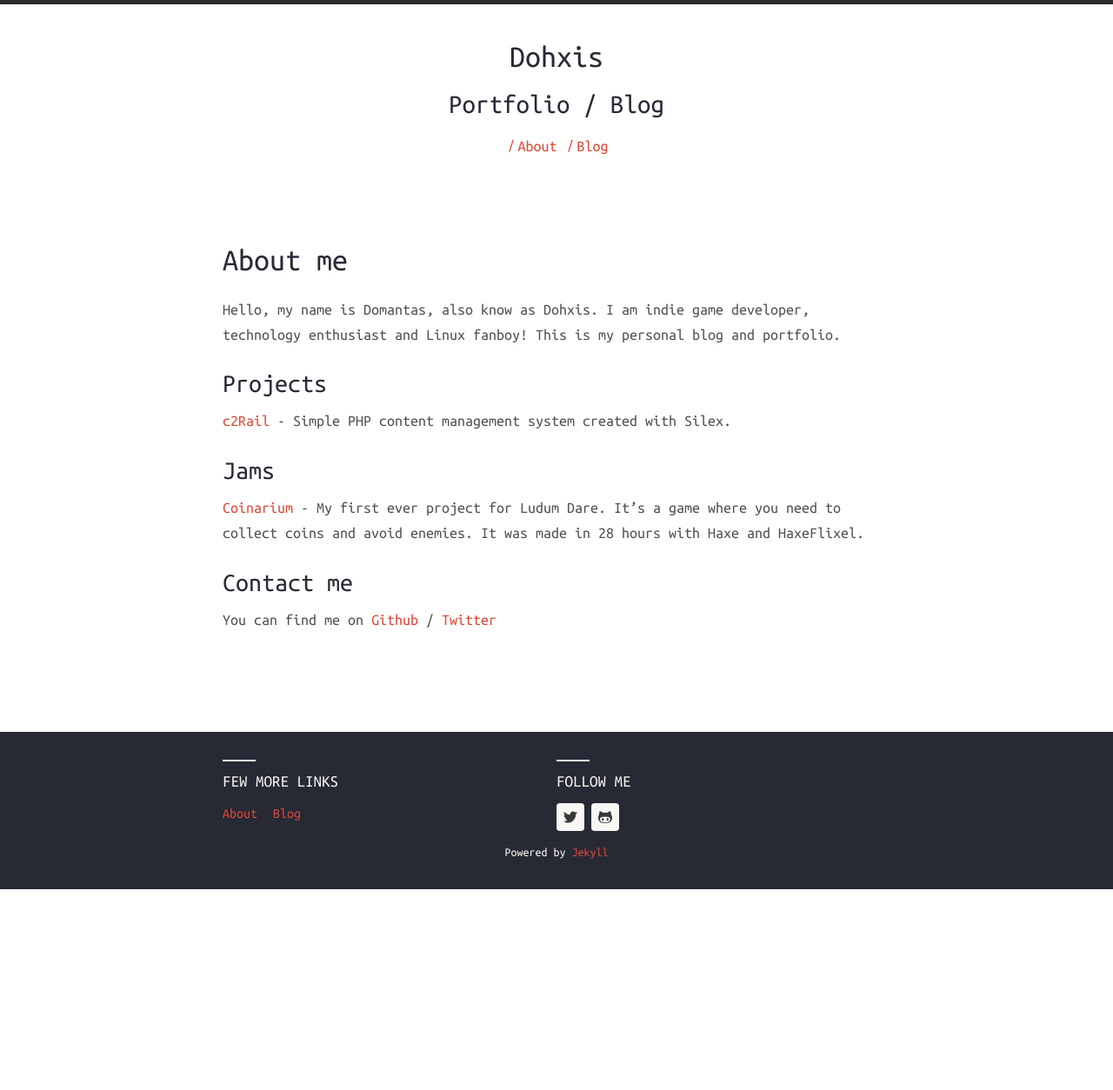
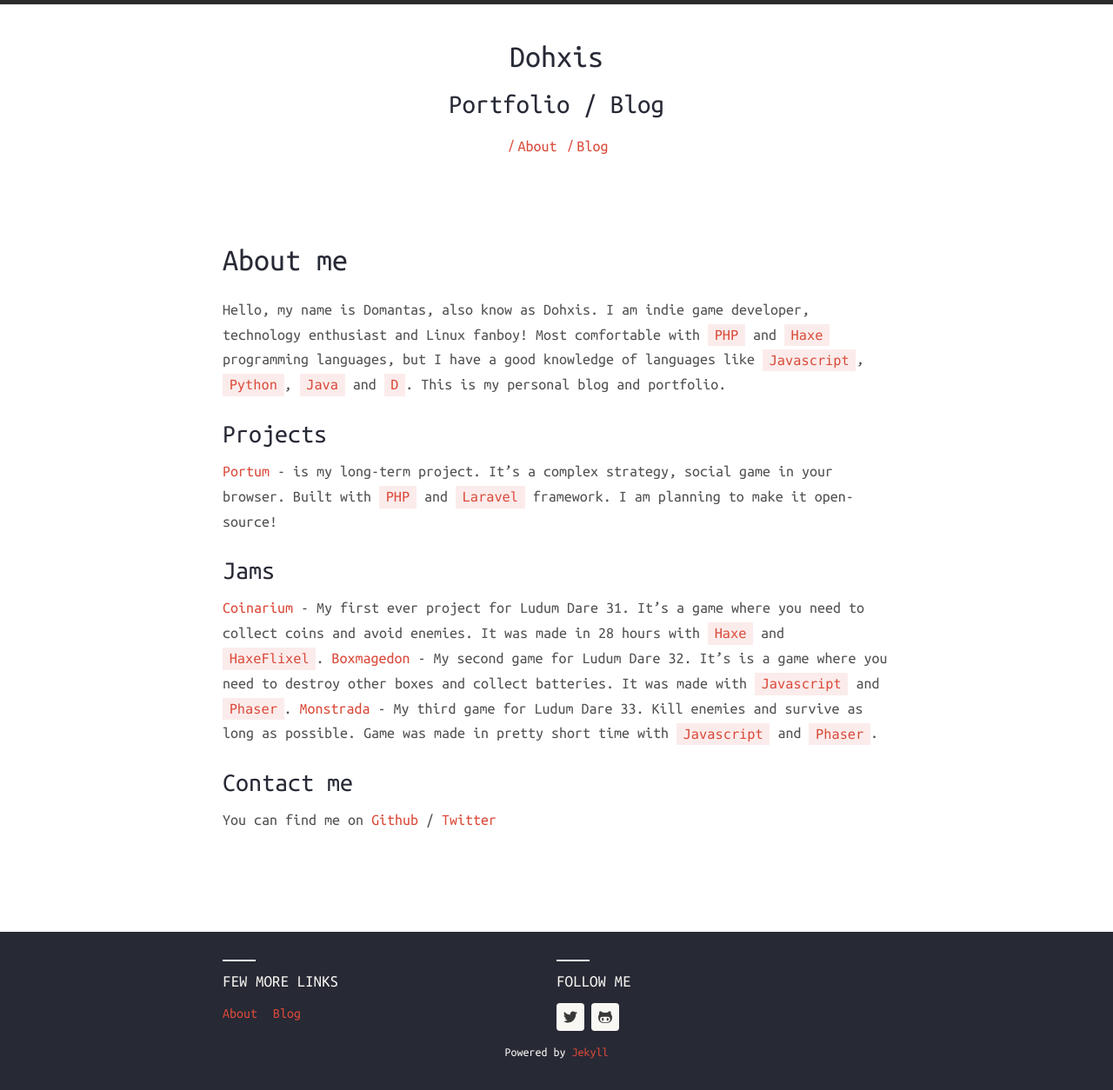
Before and after one commit to Dohxis/dohxis.github.io, a Jekyll site: the page built from about.md, in a window 1280 px wide. Shown: the whole page at 87% size. Built offline with Jekyll 4.4.1, drawn with Linux system fonts in a browser that asks for light colours; nearby versions of some CDN libraries; before the commit the page ends 1023 px from its top, so only the background shows below that.

Commit message:
Updating about page

```diff
--- a/about.md
+++ b/about.md
@@ -4,14 +4,16 @@ title: About me
 permalink: /about/
 ---
 
-Hello, my name is Domantas, also know as Dohxis. I am indie game developer, technology enthusiast and Linux fanboy!
-This is my personal blog and portfolio.
+Hello, my name is Domantas, also know as Dohxis. I am indie game developer, technology enthusiast and Linux fanboy! Most comfortable with `PHP` and `Haxe` programming languages, but
+I have a good knowledge of languages like `Javascript`, `Python`, `Java` and `D`.  This is my personal blog and portfolio.
 
 ### Projects
-[c2Rail](https://github.com/Dohxis/c2Rail) - Simple PHP content management system created with Silex.
+[Portum](https://#) - is my long-term project. It's a complex strategy, social game in your browser. Built with `PHP` and `Laravel` framework. I am planning to make it open-source!
 
 ### Jams
-[Coinarium](http://ludumdare.com/compo/ludum-dare-31/?action=preview&uid=41073) - My first ever project for Ludum Dare. It’s a game where you need to collect coins and avoid enemies. It was made in 28 hours with Haxe and HaxeFlixel.
+[Coinarium](http://ludumdare.com/compo/ludum-dare-31/?action=preview&uid=41073) - My first ever project for Ludum Dare 31. It’s a game where you need to collect coins and avoid enemies. It was made in 28 hours with `Haxe` and `HaxeFlixel`.
+[Boxmagedon](http://ludumdare.com/compo/ludum-dare-32/?action=preview&uid=41073) - My second game for Ludum Dare 32. It’s is a game where you need to destroy other boxes and collect batteries. It was made with `Javascript` and `Phaser`.
+[Monstrada](http://ludumdare.com/compo/ludum-dare-33/?action=preview&uid=41073) - My third game for Ludum Dare 33. Kill enemies and survive as long as possible. Game was made in pretty short time with `Javascript` and `Phaser`.
 
 ### Contact me
 You can find me on [Github](https://github.com/dohxis) / [Twitter](https://twitter.com/dohxis)
```
